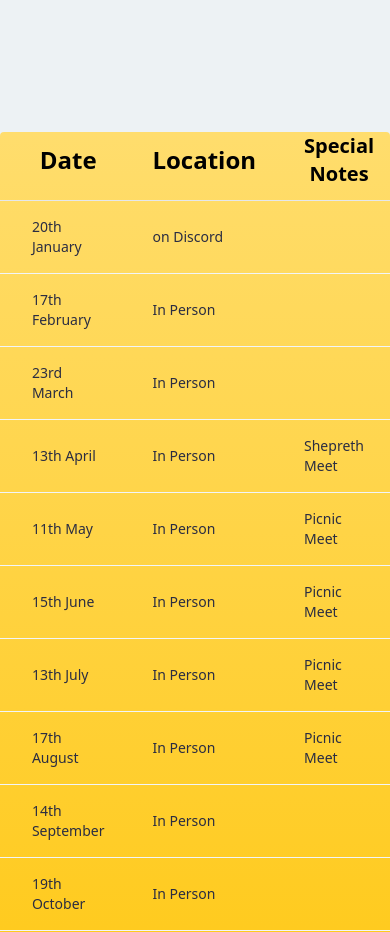
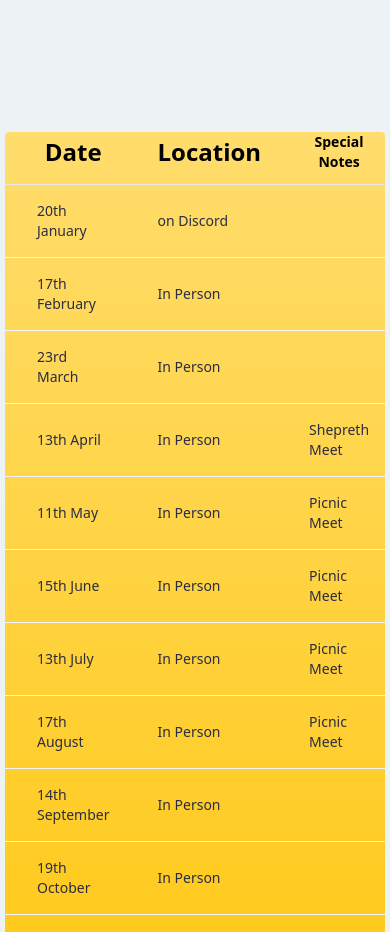
Before and after one commit to CambFurs/CambFursSite, a React (Vite) app: page / in a window 390 px wide. Shown: the part 3460-4392 px from the top of the page. Built offline with nearby package versions, Linux system fonts and the light colour scheme.

Commit message:
I did it again...

```diff
--- a/src/components/MeetDates.tsx
+++ b/src/components/MeetDates.tsx
@@ -26,7 +26,7 @@ const currentDate = new Date();
                         <tr >
                             <th className="xs:text-xl text-2xl border-b font-bold p-4 pl-8 pt-0 pb-3">Date</th>
                             <th className="xs:text-xl text-2xl border-b font-bold p-4 pl-8 pt-0 pb-3">Location</th>
-                            <th className="xs:text-lg text-xl md:text-2xl border-b font-bold p-4 pl-8 pt-0 pb-3">Special Notes</th>
+                            <th className="xs:text-lg sm:text-xl md:text-2xl border-b font-bold p-4 pl-8 pt-0 pb-3">Special Notes</th>
                         </tr>
                     </thead>
                     <tbody>
```
